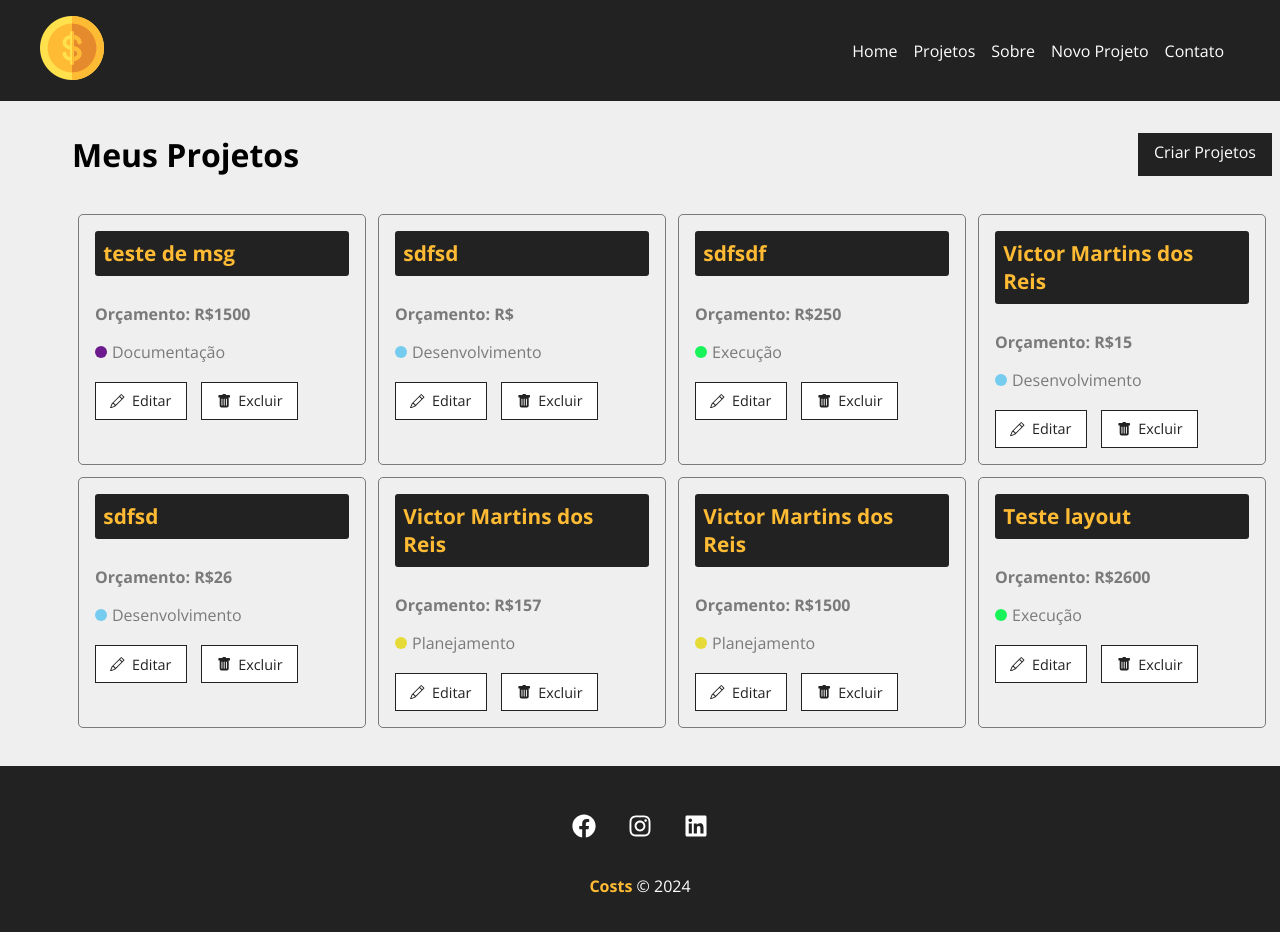
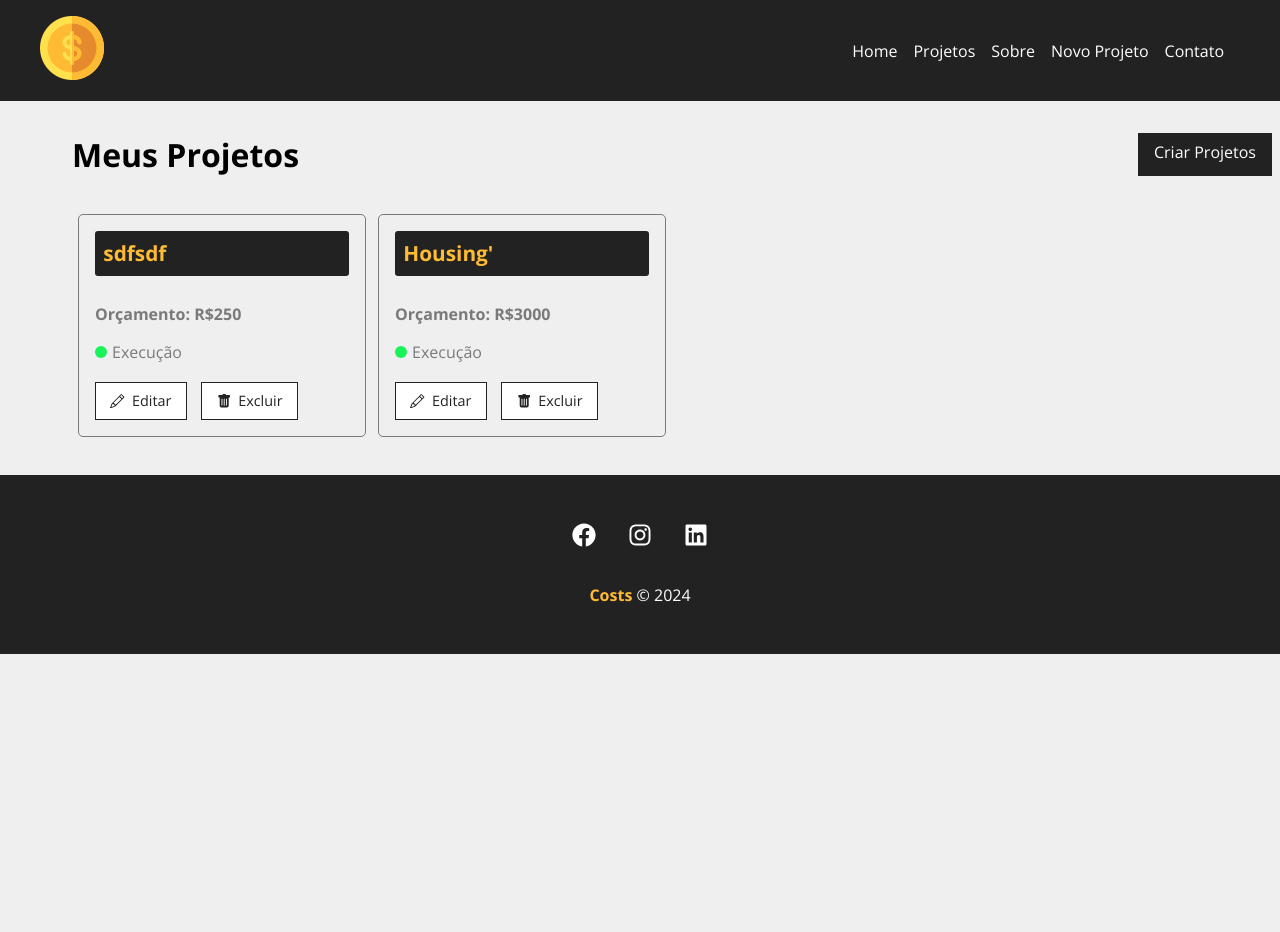
Before and after one commit to victormreis/costs, a React (Create React App) app: page /projects in a window 1280 px wide. Shown: the top 932 px of the page. After the commit the page ends 800 px from the top, so only its background shows below. Built offline with nearby package versions, Linux system fonts and the light colour scheme; data requests are answered from the project's data file.

Commit message:
funcao deletar projeto

```diff
--- a/db.json
+++ b/db.json
@@ -1,26 +1,5 @@
 {
   "projects": [
-    {
-      "name": "teste de msg",
-      "budget": "1500",
-      "category": {
-        "id": "4",
-        "name": "Documentação"
-      },
-      "cost": 0,
-      "services": [],
-      "id": 2
-    },
-    {
-      "name": "sdfsd",
-      "category": {
-        "id": "2",
-        "name": "Desenvolvimento"
-      },
-      "cost": 0,
-      "services": [],
-      "id": 3
-    },
     {
       "name": "sdfsdf",
       "budget": "250",
@@ -33,59 +12,15 @@
       "id": 4
     },
     {
-      "name": "Victor Martins dos Reis",
-      "budget": "15",
-      "category": {
-        "id": "2",
-        "name": "Desenvolvimento"
-      },
-      "cost": 0,
-      "services": [],
-      "id": 5
-    },
-    {
-      "name": "sdfsd",
-      "budget": "26",
-      "category": {
-        "id": "2",
-        "name": "Desenvolvimento"
-      },
-      "cost": 0,
-      "services": [],
-      "id": 6
-    },
-    {
-      "name": "Victor Martins dos Reis",
-      "budget": "157",
-      "category": {
-        "id": "1",
-        "name": "Planejamento"
-      },
-      "cost": 0,
-      "services": [],
-      "id": 7
-    },
-    {
-      "name": "Victor Martins dos Reis",
-      "budget": "1500",
-      "category": {
-        "id": "1",
-        "name": "Planejamento"
-      },
-      "cost": 0,
-      "services": [],
-      "id": 9
-    },
-    {
-      "name": "Teste layout",
-      "budget": "2600",
+      "name": "Housing'",
+      "budget": "3000",
       "category": {
         "id": "3",
         "name": "Execução"
       },
       "cost": 0,
       "services": [],
-      "id": 10
+      "id": 11
     }
   ],
   "categories": [
--- a/package.json
+++ b/package.json
@@ -12,6 +12,7 @@
     "react-icons": "^5.0.1",
     "react-router-dom": "^6.21.3",
     "react-scripts": "5.0.1",
+    "react-toastify": "^10.0.4",
     "uuid": "^9.0.1",
     "web-vitals": "^2.1.4"
   },
--- a/src/Components/Pages/Projects.jsx
+++ b/src/Components/Pages/Projects.jsx
@@ -8,6 +8,8 @@ import ProjectCard from "../project/ProjectCard";
 
 import {useState, useEffect} from "react";
 import Loading from "../layout/Loading";
+import { toast, ToastContainer, Slide } from "react-toastify";
+import 'react-toastify/dist/ReactToastify.css';
 
 const Projects = () => {
   const [projects, setProjects] = useState([]);
@@ -18,6 +20,20 @@ const Projects = () => {
   let message = "";
   if (location.state) {
     message = location.state.message;
+  }
+
+  const notify = (message) => {
+    toast.success(message, {
+      position: "top-right",
+      autoClose: 3000,
+      hideProgressBar: false,
+      closeOnClick: false,
+      pauseOnHover: true,
+      draggable: false,
+      progress: undefined,
+      theme: "colored",
+      transition: Slide
+      });
   }
 
   useEffect(() => {
@@ -36,6 +52,20 @@ const Projects = () => {
       .catch(err => console.log(err));
    }, 500);
   }, []);
+
+  const handleRemove = (id) => {
+    fetch(`http://localhost:5000/projects/${id}`, {
+      method: 'DELETE',
+      headers: {
+        'Content-Type': 'application/json'
+      },
+    }).then(response => response.json())
+    .then(data => {
+      setProjects(projects.filter(project => project.id !== id))
+      notify('Projeto Deletado!')
+    })
+    .catch(err => console.log(err))
+  }
 
   return (
     <div className={styles.project_container}>
@@ -61,6 +91,7 @@ const Projects = () => {
               budget={project.budget}
               category={project.category.name}
               key={project.id}
+              handleRemove={handleRemove}
             />
           ))}
           {!removeLoading && <Loading />}
@@ -68,6 +99,7 @@ const Projects = () => {
             <p>Não há projetos cadastrados!</p>
           ) }
       </Container>
+      <ToastContainer />
     </div>
   );
 };
--- a/src/Components/project/ProjectCard.jsx
+++ b/src/Components/project/ProjectCard.jsx
@@ -1,6 +1,7 @@
-import { Link } from "react-router-dom";
+import {Link} from "react-router-dom";
 import styles from "./ProjectCard.module.css";
 import {BsPencil, BsFillTrashFill} from "react-icons/bs";
+
 
 const ProjectCard = ({id, name, budget, category, handleRemove}) => {
 	return (
@@ -13,10 +14,12 @@ const ProjectCard = ({id, name, budget, category, handleRemove}) => {
 				<span className={`${styles[category.toLowerCase()]}`}></span> {category}
 			</p>
 			<div className={styles.project_card_actions}>
-        <Link to='/'>
+				<Link to="/">
 					<BsPencil /> Editar
 				</Link>
-        <button>
+				<button onClick={() => handleRemove(id)}
+
+        >
 					<BsFillTrashFill /> Excluir
 				</button>
 			</div>
```
Also changed, not shown: 1 other file (tests, documents, lock files or other folders). Lines whose indentation alone changed are shown as unchanged.
